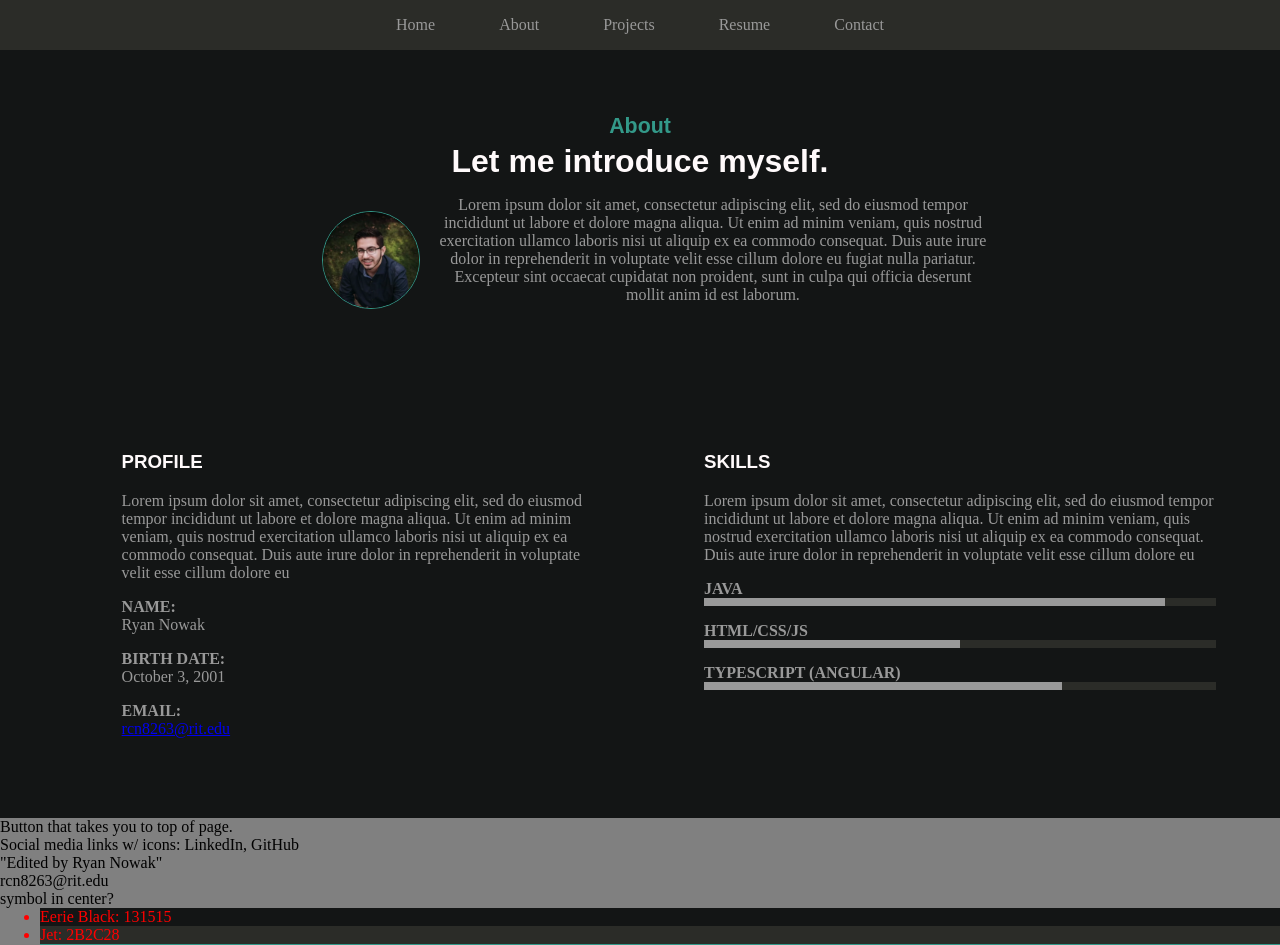
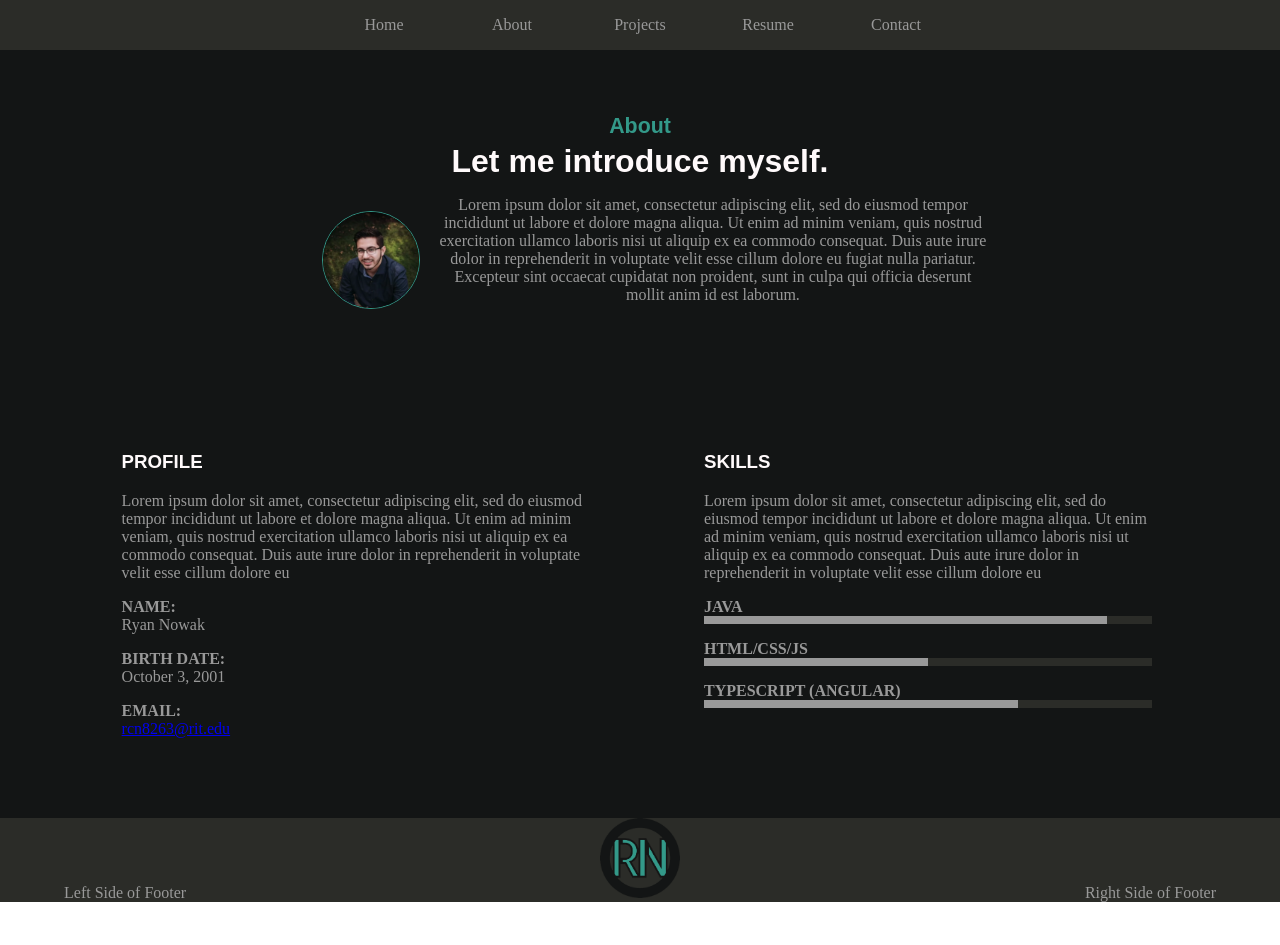
Before and after one commit to rcn8263/personal-website, an Angular app: page /about in a window 1280 px wide. Shown: the top 945 px of the page. After the commit the page ends 902 px from the top, so only its background shows below. Built offline with nearby package versions, Linux system fonts and the light colour scheme.

Commit message:
added html to footer

```diff
--- a/src/app/about-me/about-me.component.css
+++ b/src/app/about-me/about-me.component.css
@@ -56,7 +56,7 @@ p {
 }
 
 .skills {
-  width: 40%;
+  width: 35%;
   display: inline-block;
   position:absolute;
   padding-left:5%;
--- a/src/app/app.component.css
+++ b/src/app/app.component.css
@@ -4,6 +4,7 @@
 }
 
 .topnav a {
+  width:5%;
   padding: 1rem;
   padding-left: 2rem;
   padding-right: 2rem;
@@ -22,7 +23,7 @@
 }
 
 .footer {
-  background-color: gray;
+  background-color: var(--color-palette-30-alt);
 }
 
 .colorPalette {
@@ -50,3 +51,30 @@
 .colorPalette .snow {
   background-color: var(--color-palette-30);
 }
+
+div {
+  color:var(--color-palette-30);
+}
+
+.left {
+  display: inline-block;
+  width:40%;
+  padding-left: 5%;
+}
+
+.right {
+  display: inline-block;
+  text-align: right;
+  width:40%;
+  padding-right: 5%;
+}
+
+.middle {
+  display: inline-block;
+  text-align: center;
+  width:10%;
+}
+
+.logo {
+  width:5em;
+}
--- a/src/app/app.component.html
+++ b/src/app/app.component.html
@@ -9,16 +9,23 @@
 <router-outlet></router-outlet>
 
 <div class="footer">
-  <p>Button that takes you to top of page.</p>
-  <p>Social media links w/ icons: LinkedIn, GitHub</p>
-  <p>"Edited by Ryan Nowak"</p>
+  <!-- <p>"Edited by Ryan Nowak"</p>
   <p>rcn8263@rit.edu</p>
-  <p>symbol in center?</p>
-  <ul class="colorPalette">
+  <p>symbol in center?</p> -->
+  <!-- <ul class="colorPalette">
     <li class="eerieBlack">Eerie Black: 131515</li>
     <li class="jet">Jet: 2B2C28</li>
     <li class="persianGreen">Persian Green: 339989</li>
     <li class="middleBlueGreen">Middle Blue Green: 7DE2D1</li>
     <li class="snow">Snow: FFFAFB</li>
-  </ul>
+  </ul> -->
+  <div class="left">
+    <p>Left Side of Footer</p>
+  </div>
+  <div class="middle">
+    <img class="logo" src="/assets/images/logo.png" alt="Profile Picture"/>
+  </div>
+  <div class="right">
+    <p>Right Side of Footer</p>
+  </div>
 </div>
```
Also changed, not shown: src/assets/images/logo.png (added).
